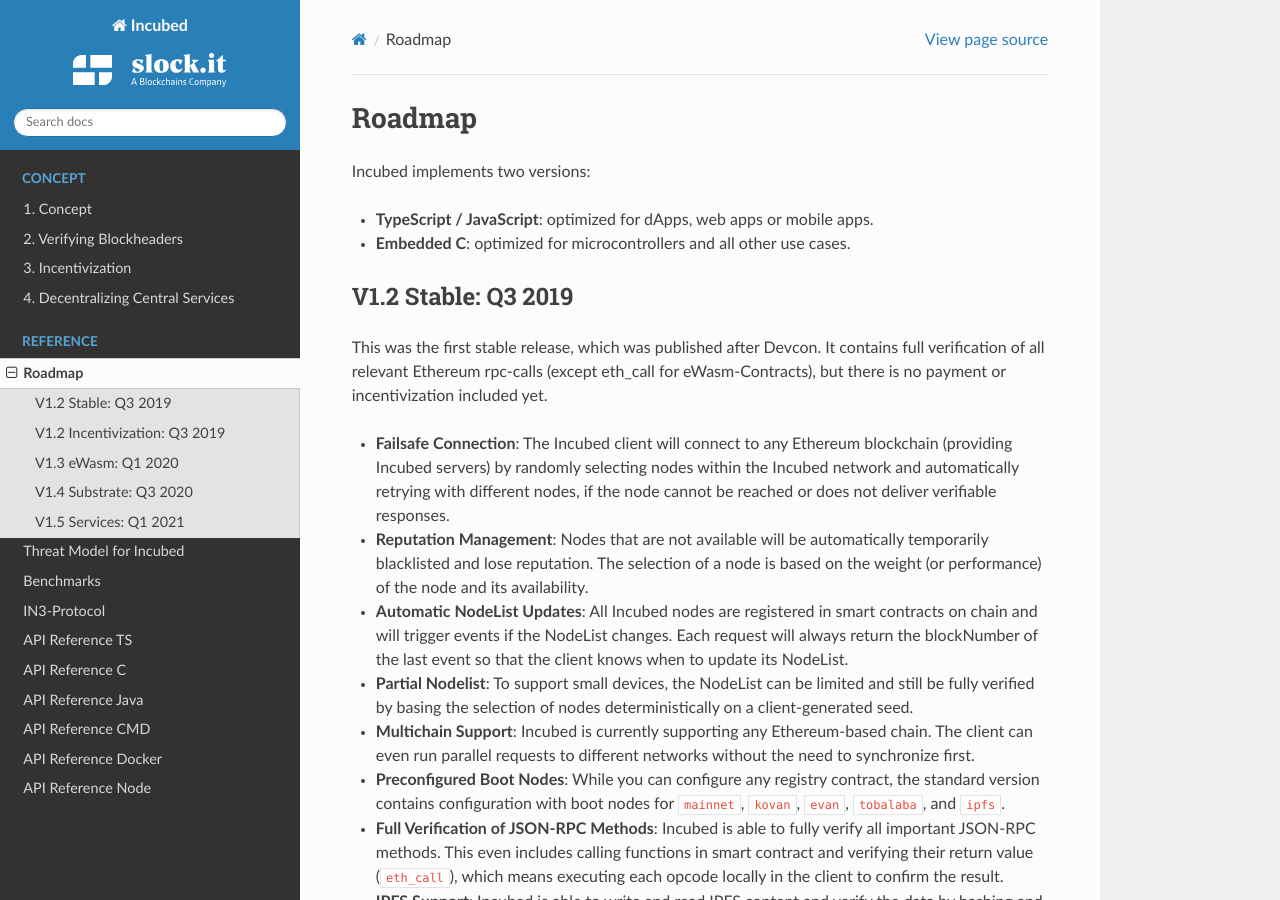
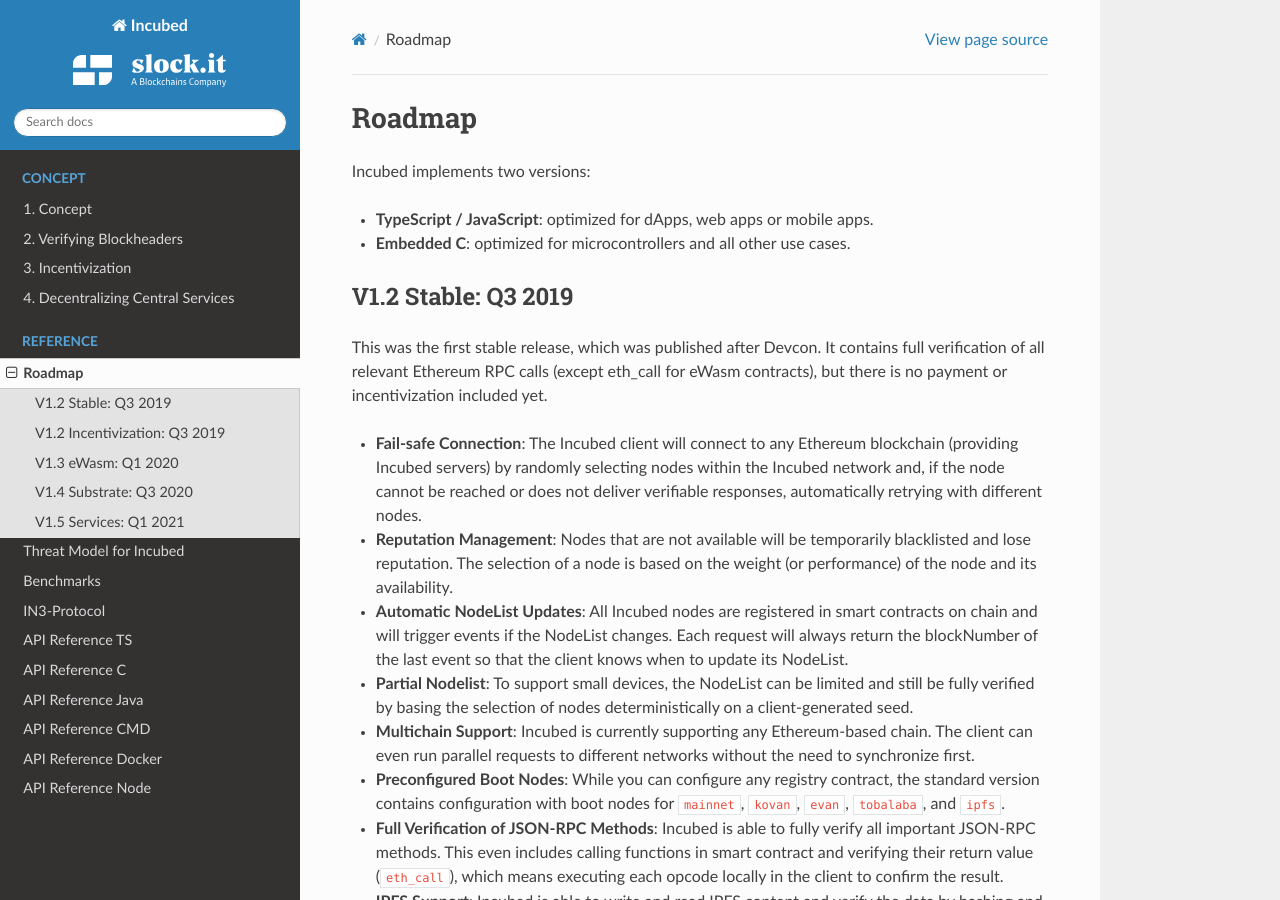
Before and after one commit to blockchainsllc/in3-docs, a Sphinx documentation site: the page built from docs/milestones.md, in a window 1280 px wide and 900 px high. Built offline with Sphinx 7.4.7 and the Read the Docs theme 2.0.0, drawn with Linux system fonts in a browser that asks for light colours; pages that are not in the unit, such as notebooks, are missing from menus.

Commit message:
Update milestones.md

```diff
--- a/docs/milestones.md
+++ b/docs/milestones.md
@@ -6,10 +6,10 @@
 
 ## V1.2 Stable: Q3 2019
 
-This was the first stable release, which was published after Devcon. It contains full verification of all relevant Ethereum rpc-calls (except eth_call for eWasm-Contracts), but there is no payment or incentivization included yet.
+This was the first stable release, which was published after Devcon. It contains full verification of all relevant Ethereum RPC calls (except eth_call for eWasm contracts), but there is no payment or incentivization included yet.
 
-- **Failsafe Connection**: The Incubed client will connect to any Ethereum blockchain (providing Incubed servers) by randomly selecting nodes within the Incubed network and automatically retrying with different nodes, if the node cannot be reached or does not deliver verifiable responses.
-- **Reputation Management**: Nodes that are not available will be automatically temporarily blacklisted and lose reputation. The selection of a node is based on the weight (or performance) of the node and its availability.
+- **Fail-safe Connection**: The Incubed client will connect to any Ethereum blockchain (providing Incubed servers) by randomly selecting nodes within the Incubed network and, if the node cannot be reached or does not deliver verifiable responses, automatically retrying with different nodes.
+- **Reputation Management**: Nodes that are not available will be temporarily blacklisted and lose reputation. The selection of a node is based on the weight (or performance) of the node and its availability.
 - **Automatic NodeList Updates**: All Incubed nodes are registered in smart contracts on chain and will trigger events if the NodeList changes. Each request will always return the blockNumber of the last event so that the client knows when to update its NodeList.
 - **Partial Nodelist**: To support small devices, the NodeList can be limited and still be fully verified by basing the selection of nodes deterministically on a client-generated seed.
 - **Multichain Support**: Incubed is currently supporting any Ethereum-based chain. The client can even run parallel requests to different networks without the need to synchronize first.
```
